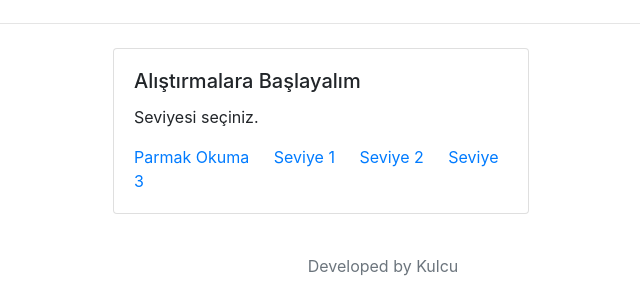
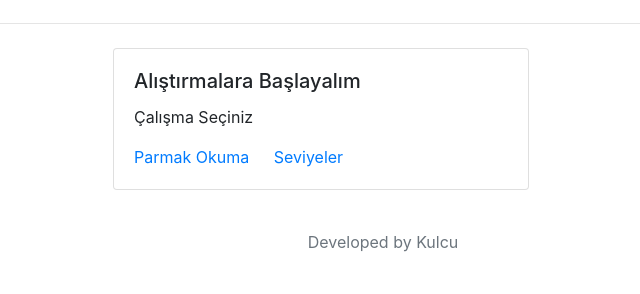
Before and after one commit to yunuSDET/MentalAritmetik, a PHP site: page / in a window 1280 px wide. Shown: the part 770-1064 px from the top of the page, without its empty margins (257-897 px from the left). After the commit the page ends 1022 px from the top, so only its background shows below. Run offline with PHP 8.4, Linux system fonts and the light colour scheme; the visitor is signed in with stand-in values (Sample User, id 1).

Commit message:
index.php is updated

```diff
--- a/index.php
+++ b/index.php
@@ -75,12 +75,11 @@ include 'navbar.php';
         <div class="card-body">
 
           <h5 class="card-title">Alıştırmalara Başlayalım</h5>
-          <p class="card-text">Seviyesi seçiniz.</p>
+          <p class="card-text">Çalışma Seçiniz</p>
 
           <a href="finger-read.php" class="card-link">Parmak Okuma</a>
-          <a href="level1.php" class="card-link">Seviye 1</a>
-          <a href="level2.php" class="card-link">Seviye 2</a>
-          <a href="level3.php" class="card-link">Seviye 3</a>
+          <a href="levels.php" class="card-link">Seviyeler</a>
+
         </div>
       </div>
   </div>
```
